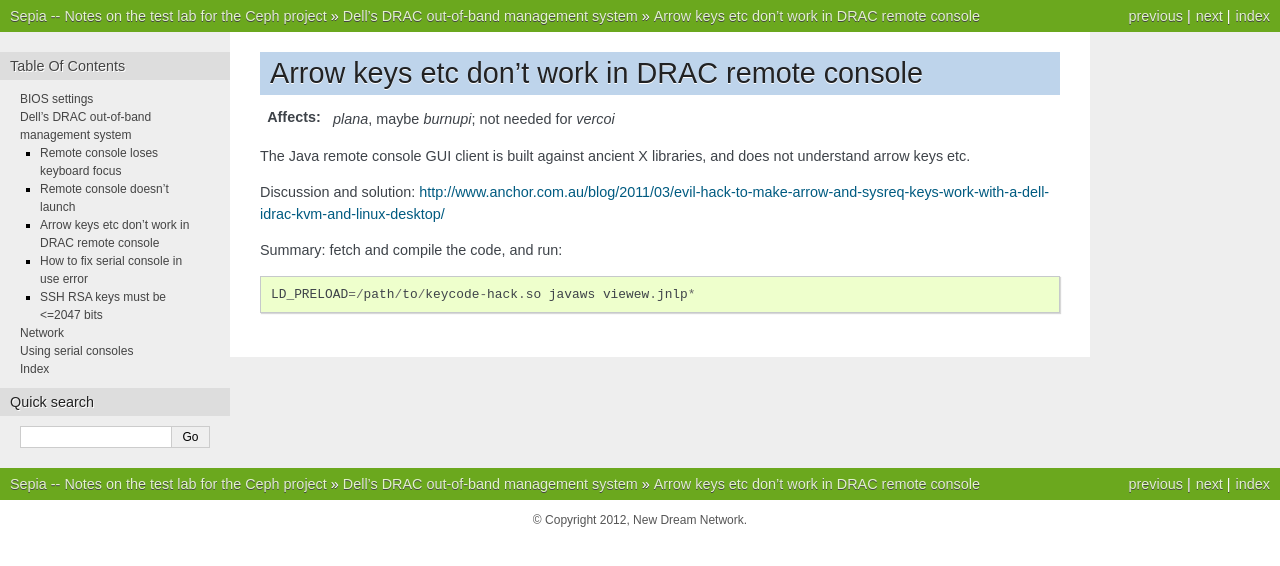
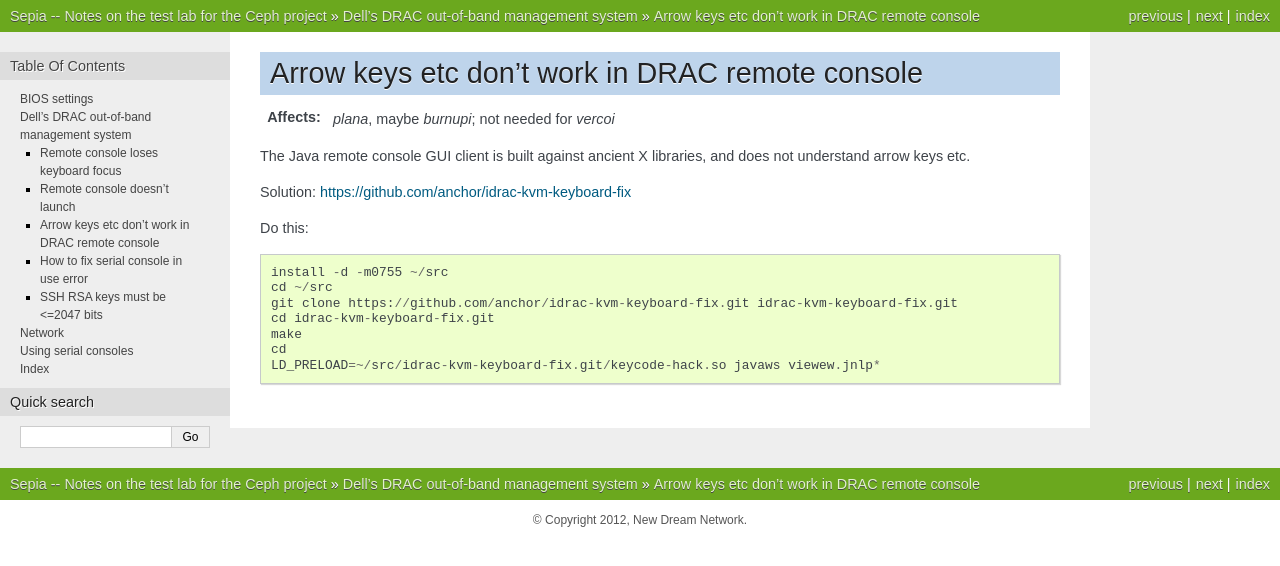
Before and after one commit to ceph/sepia, a Sphinx documentation site: the page built from doc/drac/remote-console-keys.rst, in a window 1280 px wide. Shown: the top 566 px of the page. Built offline with Sphinx 7.4.7, drawn with Linux system fonts in a browser that asks for light colours.

Commit message:
iDRAC remote console keyboard kludge is on github now.

```diff
--- a/doc/drac/remote-console-keys.rst
+++ b/doc/drac/remote-console-keys.rst
@@ -7,9 +7,14 @@
 The Java remote console GUI client is built against ancient X
 libraries, and does not understand arrow keys etc.
 
-Discussion and solution:
-http://www.anchor.com.au/blog/2011/03/evil-hack-to-make-arrow-and-sysreq-keys-work-with-a-dell-idrac-kvm-and-linux-desktop/
+Solution: https://github.com/anchor/idrac-kvm-keyboard-fix
 
-Summary: fetch and compile the code, and run::
+Do this::
 
-	LD_PRELOAD=/path/to/keycode-hack.so javaws viewew.jnlp*
+	install -d -m0755 ~/src
+	cd ~/src
+	git clone https://github.com/anchor/idrac-kvm-keyboard-fix.git idrac-kvm-keyboard-fix.git
+	cd idrac-kvm-keyboard-fix.git
+	make
+	cd
+	LD_PRELOAD=~/src/idrac-kvm-keyboard-fix.git/keycode-hack.so javaws viewew.jnlp*
```
